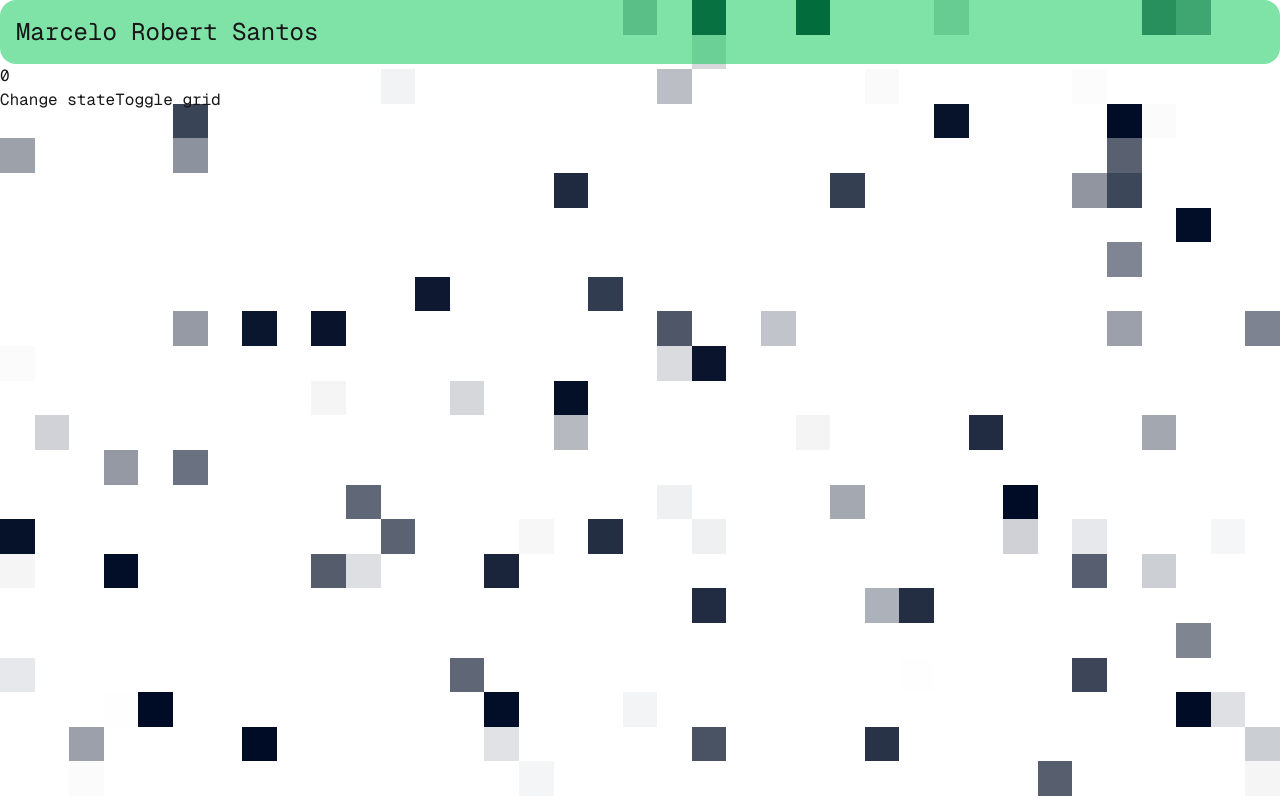
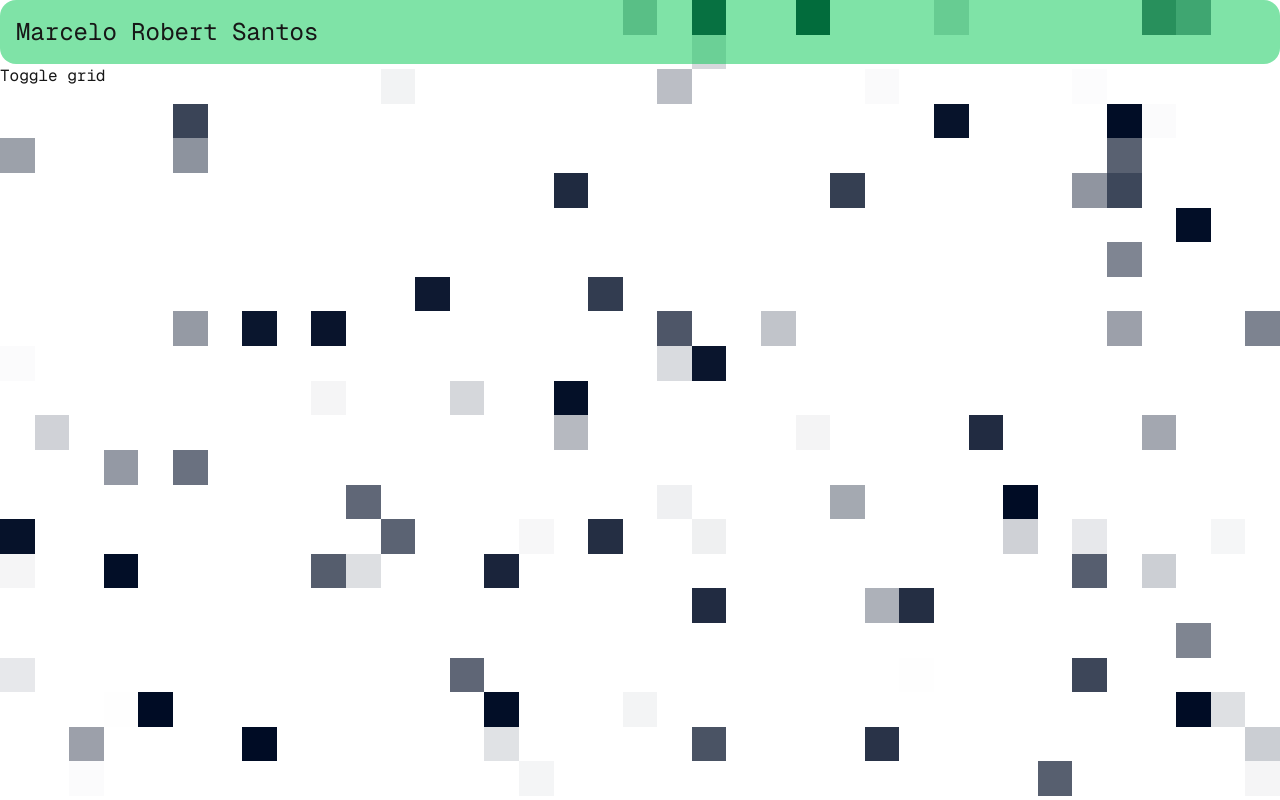
Before and after one commit to MarceloRobert/personal-website, a Next.js app: page /portfolio in a window 1280 px wide. Built offline with nearby package versions, Linux system fonts and the light colour scheme.

Commit message:
feat: add dev tag env var
Signed-off-by: MarceloRobert <4mrSantos@gmail.com>

```diff
--- a/src/app/portfolio/page.tsx
+++ b/src/app/portfolio/page.tsx
@@ -13,6 +13,7 @@ const SQUARE_WIDTH = 35;
 const LTD_RANDOM_NUMS_LEN = 1000;
 const UINT16_LIMIT = 65536;
 const ANIMATION_OFFSET = 300; // in seconds, should be more than the animation duration in the css
+const SHOW_DEV_TAG = process.env.NEXT_PUBLIC_SHOW_DEV_TAG === "true";
 
 export default function Portfolio() {
     const [state, setState] = useState(0);
@@ -71,12 +72,14 @@ export default function Portfolio() {
                     <h1 className="text-2xl">Marcelo Robert Santos</h1>
                 </div>
 
-                <div>{state}</div>
-                <button
-                    onClick={() => setState((prev) => prev + 1)}
-                >
-                    Change state
-                </button>
+                {SHOW_DEV_TAG && <div>
+                    <span>{state} </span>
+                    <button
+                        onClick={() => setState((prev) => prev + 1)}
+                    >
+                        Change state
+                    </button>
+                </div>}
                 <button
                     onClick={() => setGridEnabled((prev) => !prev)}
                 >
```
Also changed, not shown: 1 other file (tests, documents, lock files or other folders).
